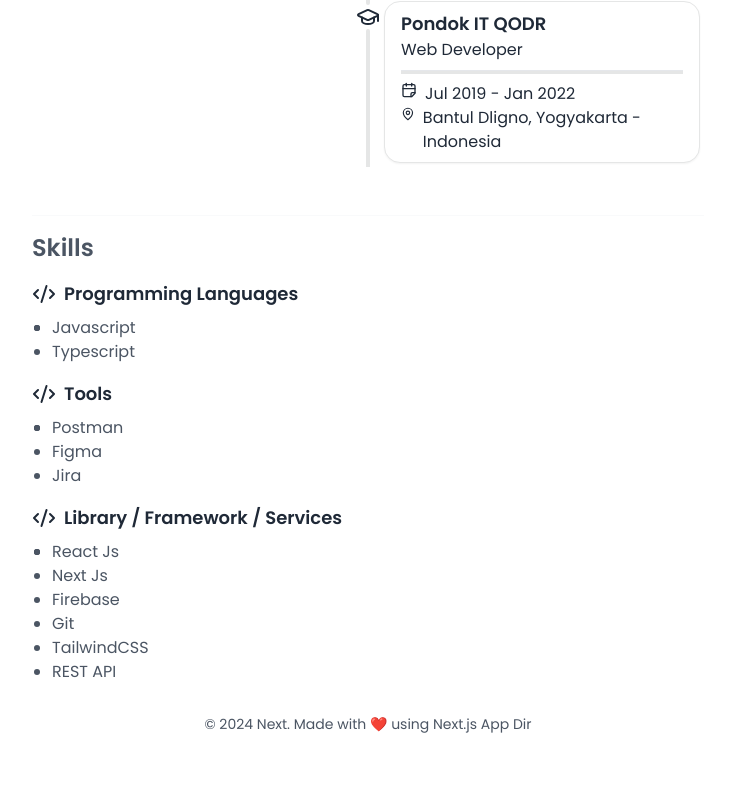
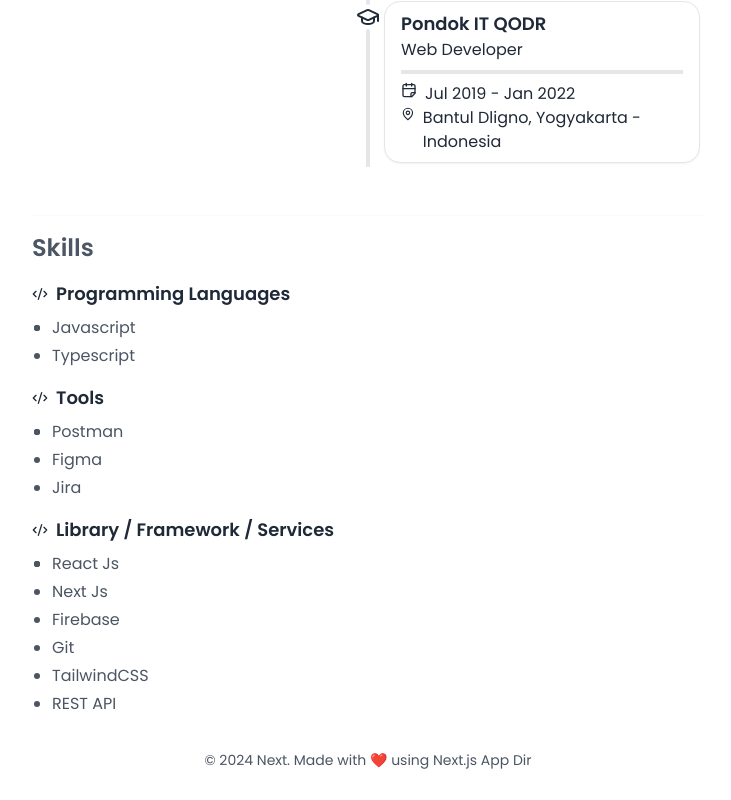
Before and after one commit to DikoMahendraa/personal-profile, a Next.js app: page / in a window 1280 px wide. Shown: the part 2911-3711 px from the top of the page, without its empty margins (272-1003 px from the left). Before the commit the page ends 3675 px from the top, so only its background shows below. Built offline with nearby package versions, Linux system fonts and the light colour scheme.

Commit message:
fix: font size

```diff
--- a/src/components/Skills.tsx
+++ b/src/components/Skills.tsx
@@ -27,12 +27,15 @@ const SectionDescription = ({
   items: Array<string>
 }) => (
   <div className="xs:col-span-2 mt-4">
-    <p className="mb-2 text-gray-800 lg:text-lg text-base font-semibold dark:text-white flex items-center gap-2">
-      <Code2 /> {title}
+    <p className="mb-2 text-gray-800 lg:text-lg text-base font-semibold dark:text-cyan-500 flex items-center gap-2">
+      <Code2 size={16} /> {title}
     </p>
     <ul className="list-disc list-item ml-5">
       {items.map((item) => (
-        <li key={item} className="text-gray-600 text-base dark:text-gray-300">
+        <li
+          key={item}
+          className="text-gray-600 lg:text-base mb-1 text-sm dark:text-gray-300"
+        >
           {item}
         </li>
       ))}
@@ -46,13 +49,11 @@ const Skills = () => {
       <h1 className="lg:text-2xl text-lg font-semibold text-gray-600 dark:text-white">
         {skills.title_skills}
       </h1>
-      <div className="grid">
-        <SectionDescription
-          items={skills.programming}
-          title={skills.title_programming}
-        />
-        <SectionDescription items={skills.tools} title={skills.title_tools} />
-      </div>
+      <SectionDescription
+        items={skills.programming}
+        title={skills.title_programming}
+      />
+      <SectionDescription items={skills.tools} title={skills.title_tools} />
       <SectionDescription items={skills.library} title={skills.title_library} />
     </div>
   )
```
